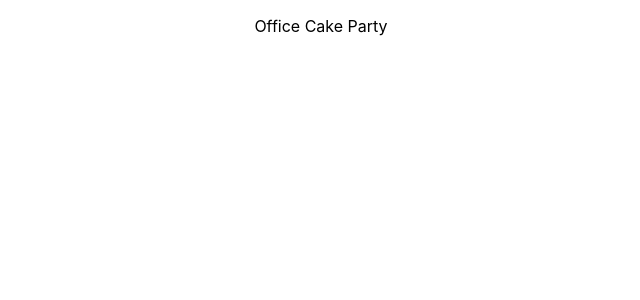
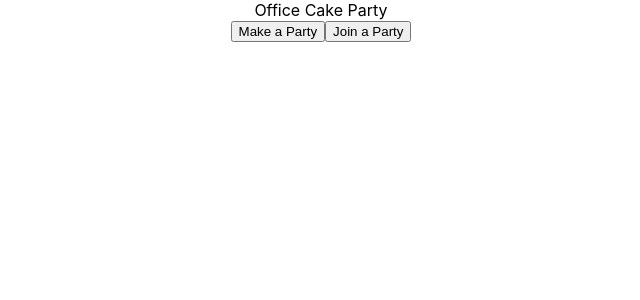
Before and after one commit to KeturahDev/Office-Cake-Party, a React (Create React App) app: page / in a window 1280 px wide. Shown: the top 300 px of the page, without its empty margins (319-959 px from the left). Built offline with nearby package versions, Linux system fonts and the light colour scheme; no server answers.

Commit message:
make some basic components

```diff
--- a/src/App.js
+++ b/src/App.js
@@ -1,11 +1,14 @@
 import './styles/App.css';
 import {WebcamComponent} from './components/cam'
+import Welcome from './views/Welcome'
+import Header from './components/Header'
 
 function App() {
   return (
     <div className="App">
-      <p>Office Cake Party</p>
-      <WebcamComponent />
+      <Header/>
+      <Welcome />
+      {/* <WebcamComponent /> */}
     </div>
   );
 }
--- /dev/null
+++ b/src/components/Header.jsx
@@ -0,0 +1,11 @@
+import React from 'react';
+
+const Header = () => {
+  return(
+      <>
+        <header>Office Cake Party</header>
+      </>
+  )
+}
+
+export default Header;
--- /dev/null
+++ b/src/views/Welcome.jsx
@@ -0,0 +1,14 @@
+import { render } from '@testing-library/react';
+import React from 'react';
+import Header from './../components/Header'
+
+const Welcome = () => {
+  return(
+      <>
+        <button>Make a Party</button>
+        <button>Join a Party</button>
+      </>
+  )
+}
+
+export default Welcome
```
